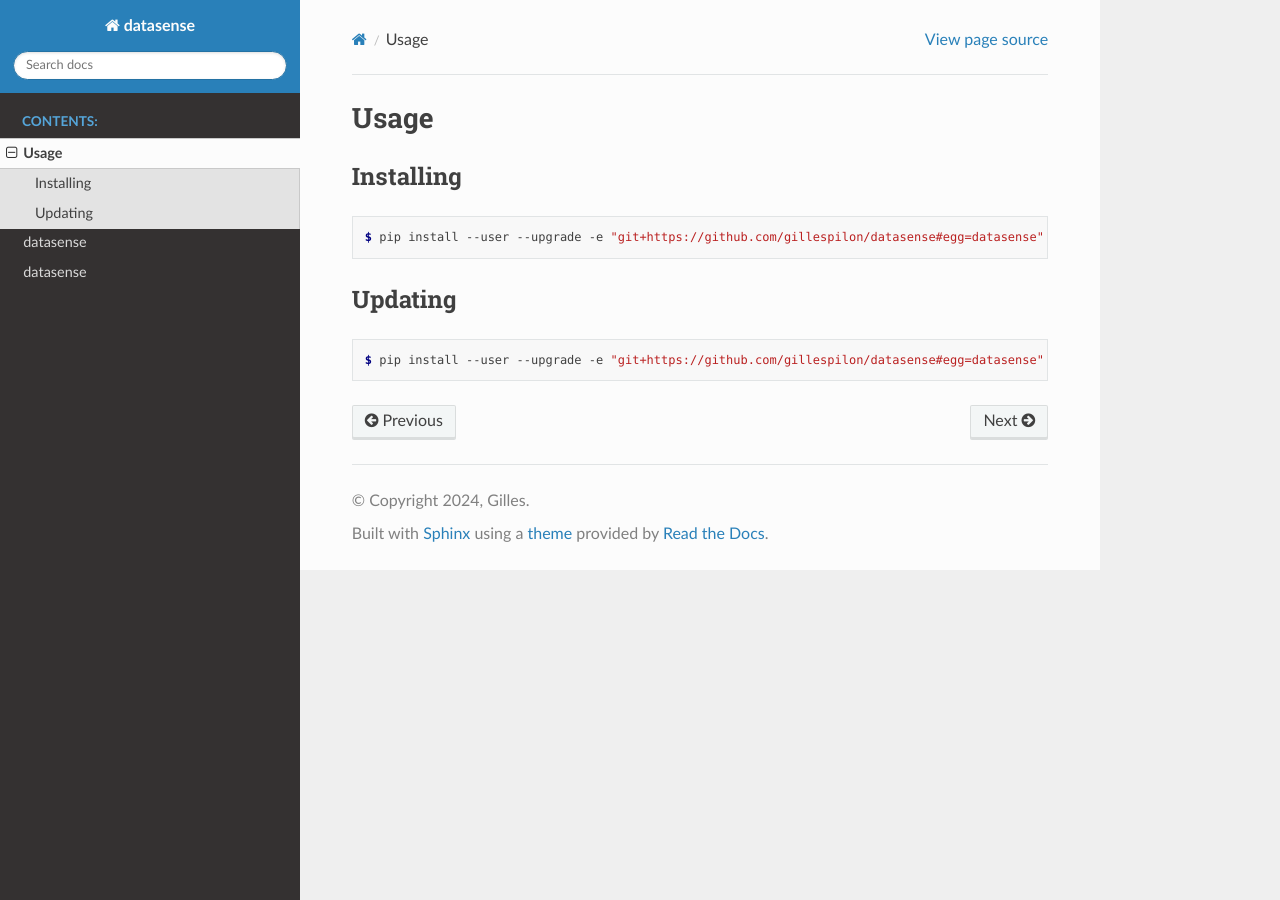
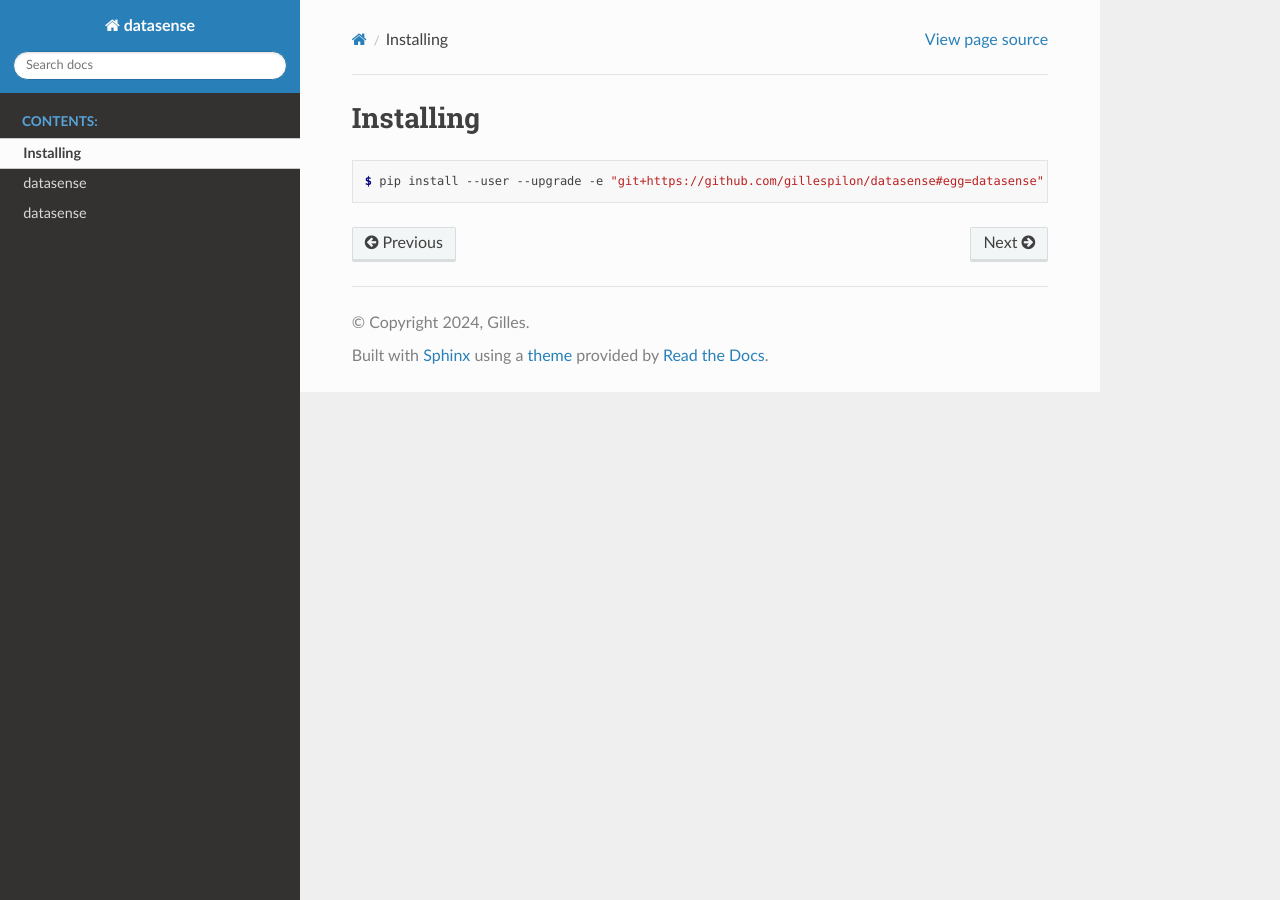
Before and after one commit to gillespilon/datasense, a Sphinx documentation site: the page built from docs/source/install.rst, in a window 1280 px wide. Built offline with Sphinx 7.4.7 and the Read the Docs theme 2.0.0, drawn with Linux system fonts in a browser that asks for light colours; pages that are not in the unit, such as notebooks, are missing from menus.

Commit message:
Create install.rst

```diff
--- a/docs/source/install.rst
+++ b/docs/source/install.rst
@@ -1,16 +1,6 @@
-Usage
-=====
-
 Installing
-----------
+==========
 
 .. code-block:: console
 
    $ pip install --user --upgrade -e "git+https://github.com/gillespilon/datasense#egg=datasense"
-
-Updating
---------
-
-.. code-block:: console
-
-   $ pip install --user --upgrade -e "git+https://github.com/gillespilon/datasense#egg=datasense"
```
